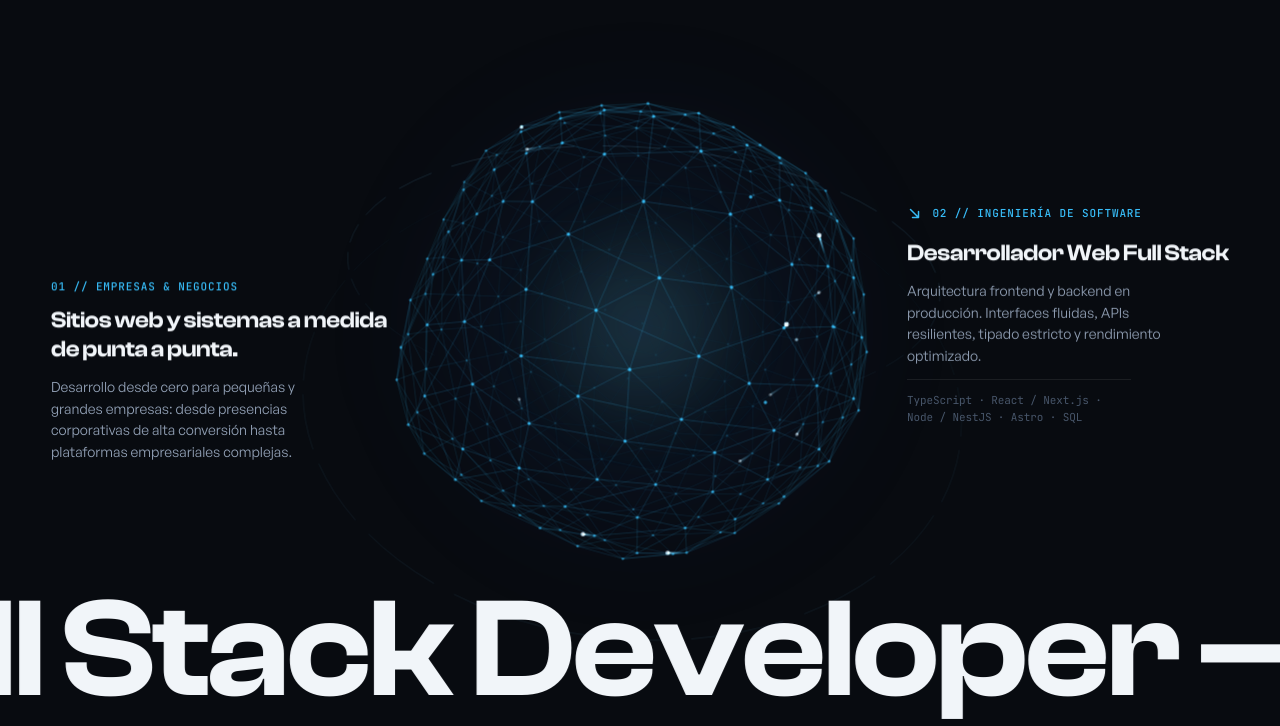
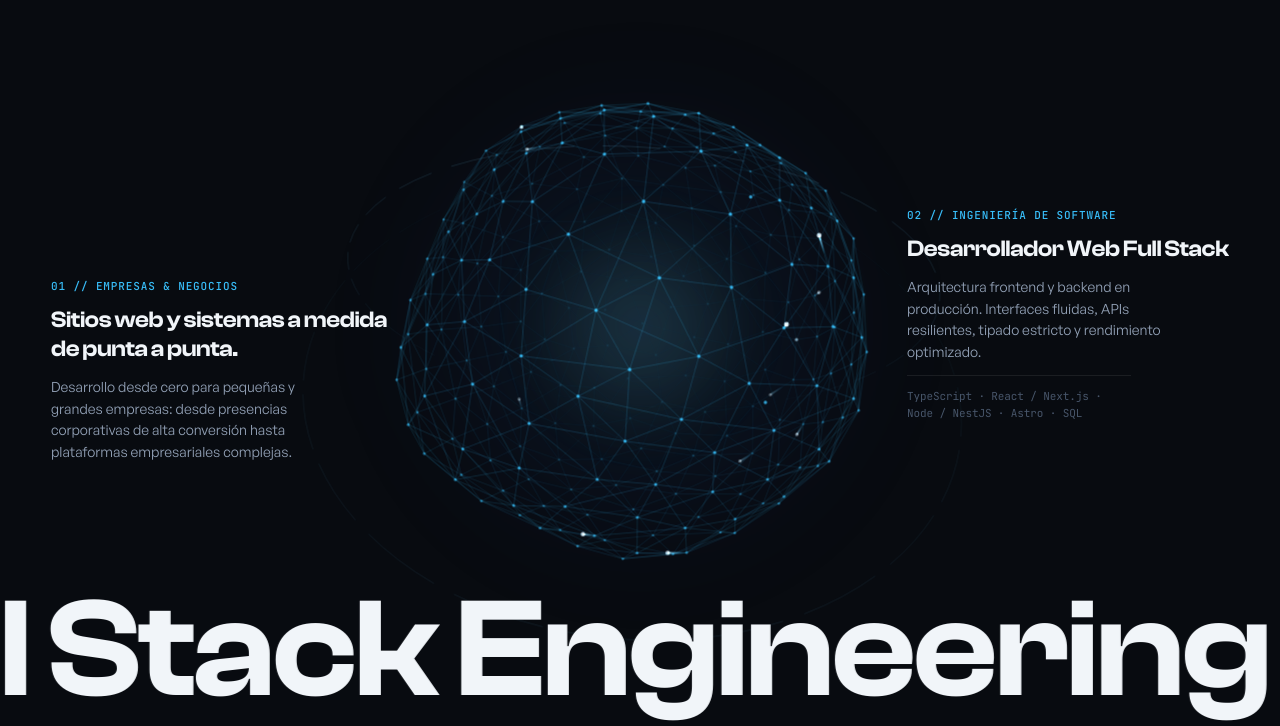
Before and after one commit to lautarodesouches/lautarodesouches-com, an Astro site: page / in a window 1280 px wide. Shown: the part 74-800 px from the top of the page. Built offline with nearby package versions, Linux system fonts and the light colour scheme; Astro itself is replaced by a stand-in of ours; animation ran at ten frames a second.

Commit message:
refactor(hero): remove block arrow, update disciplines marquee, and calibrate fps-independent speed

```diff
--- a/src/components/Hero.astro
+++ b/src/components/Hero.astro
@@ -24,14 +24,7 @@ import HeroCanvas from './hero/HeroCanvas.astro'
 
     <div class="hero-frame-block hero-frame-block--right">
       <div class="reveal-wrapper">
-        <div class="frame-header reveal-line">
-          <div class="hero-arrow">
-            <svg width="15" height="15" viewBox="0 0 15 15" fill="none" xmlns="http://www.w3.org/2000/svg" aria-hidden="true">
-              <path d="M3.5 3.5L11.5 11.5M11.5 11.5H5.5M11.5 11.5V5.5" stroke="currentColor" stroke-width="1.5" stroke-linecap="round" stroke-linejoin="round" />
-            </svg>
-          </div>
-          <span class="frame-index">02 // INGENIERÍA DE SOFTWARE</span>
-        </div>
+        <span class="frame-index reveal-line">02 // INGENIERÍA DE SOFTWARE</span>
       </div>
       <div class="reveal-wrapper">
         <h1 class="frame-title reveal-line">Desarrollador Web Full Stack</h1>
@@ -51,10 +44,10 @@ import HeroCanvas from './hero/HeroCanvas.astro'
 
   <div class="marquee-wrapper" aria-hidden="true">
     <div class="marquee-track">
-      <span class="marquee-text">Full Stack Developer — Software a Medida — Arquitectura Escalable — Código Limpio —&nbsp;</span>
-      <span class="marquee-text">Full Stack Developer — Software a Medida — Arquitectura Escalable — Código Limpio —&nbsp;</span>
-      <span class="marquee-text">Full Stack Developer — Software a Medida — Arquitectura Escalable — Código Limpio —&nbsp;</span>
-      <span class="marquee-text">Full Stack Developer — Software a Medida — Arquitectura Escalable — Código Limpio —&nbsp;</span>
+      <span class="marquee-text">Full Stack Engineering — Software de Alta Precisión — Arquitectura Escalable — Rendimiento Extremo — Interfaces Fluidas — Persistencia Resiliente —&nbsp;</span>
+      <span class="marquee-text">Full Stack Engineering — Software de Alta Precisión — Arquitectura Escalable — Rendimiento Extremo — Interfaces Fluidas — Persistencia Resiliente —&nbsp;</span>
+      <span class="marquee-text">Full Stack Engineering — Software de Alta Precisión — Arquitectura Escalable — Rendimiento Extremo — Interfaces Fluidas — Persistencia Resiliente —&nbsp;</span>
+      <span class="marquee-text">Full Stack Engineering — Software de Alta Precisión — Arquitectura Escalable — Rendimiento Extremo — Interfaces Fluidas — Persistencia Resiliente —&nbsp;</span>
     </div>
   </div>
 </section>
@@ -71,7 +64,7 @@ import HeroCanvas from './hero/HeroCanvas.astro'
   if (!isReducedMotion && track) {
     let xPercent = 0
     let direction = -1
-    const speed = 0.014
+    const baseSpeed = 0.0045
 
     ScrollTrigger.create({
       onUpdate: (self) => {
@@ -79,8 +72,9 @@ import HeroCanvas from './hero/HeroCanvas.astro'
       },
     })
 
-    gsap.ticker.add(() => {
-      xPercent += speed * direction
+    gsap.ticker.add((_time, deltaTime) => {
+      const deltaFactor = Math.min(deltaTime / 16.667, 2)
+      xPercent += baseSpeed * direction * deltaFactor
       if (xPercent <= -50) xPercent = 0
       if (xPercent > 0) xPercent = -50
       gsap.set(track, { xPercent })
@@ -99,20 +93,6 @@ import HeroCanvas from './hero/HeroCanvas.astro'
         stagger: 0.08,
       }
     )
-
-    const arrowSvg = document.querySelector('.hero-arrow svg')
-    if (arrowSvg) {
-      gsap.to(arrowSvg, {
-        rotate: 45,
-        ease: 'none',
-        scrollTrigger: {
-          trigger: '#hero',
-          start: 'top top',
-          end: 'bottom top',
-          scrub: 1,
-        },
-      })
-    }
   } else {
     gsap.set('.reveal-line', { yPercent: 0, opacity: 1 })
   }
@@ -188,26 +168,6 @@ import HeroCanvas from './hero/HeroCanvas.astro'
   .reveal-line {
     display: block;
     will-change: transform, opacity;
-  }
-
-  .frame-header {
-    display: inline-flex;
-    align-items: center;
-    gap: 0.65rem;
-  }
-
-  .hero-arrow {
-    display: inline-flex;
-    align-items: center;
-    justify-content: center;
-    color: var(--accent-cyan);
-    line-height: 1;
-  }
-
-  .hero-arrow svg {
-    display: block;
-    will-change: transform;
-    transform-origin: center center;
   }
 
   .frame-index {
```
